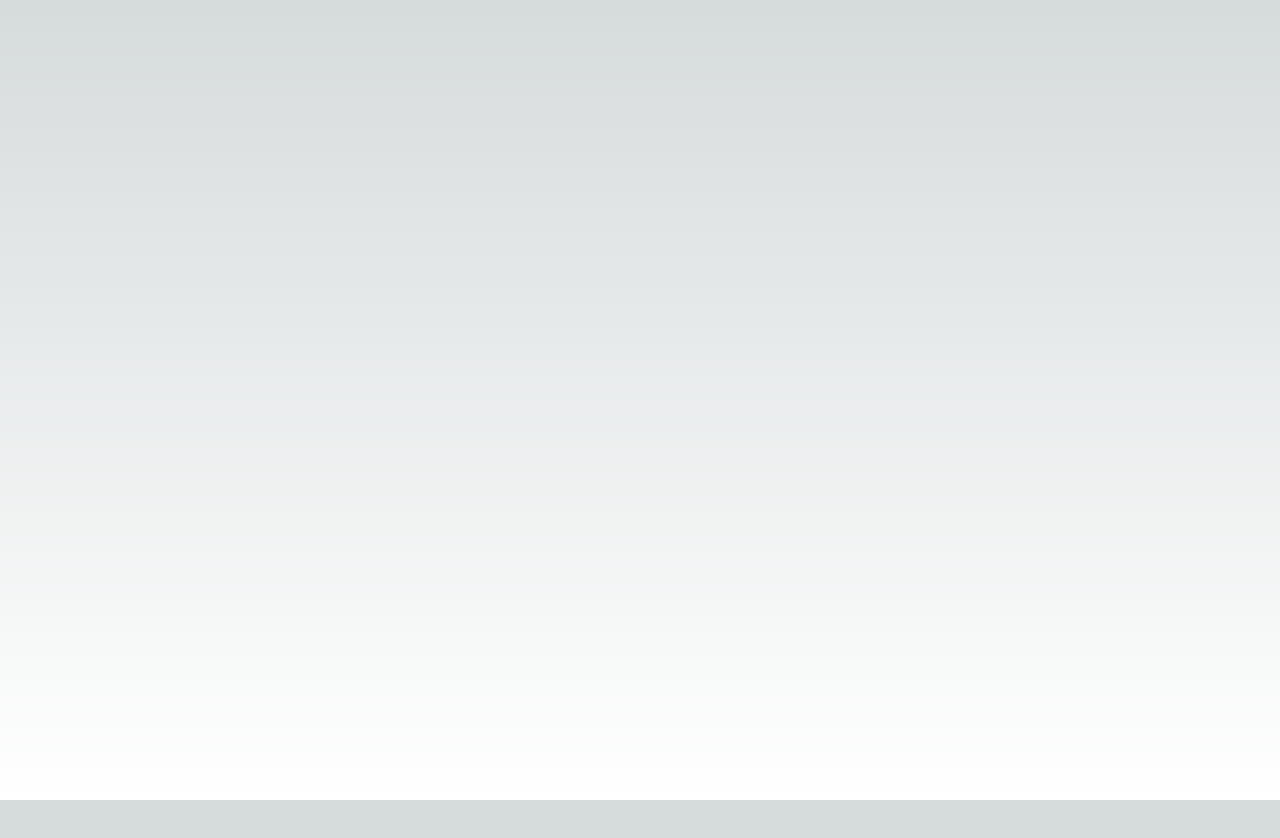
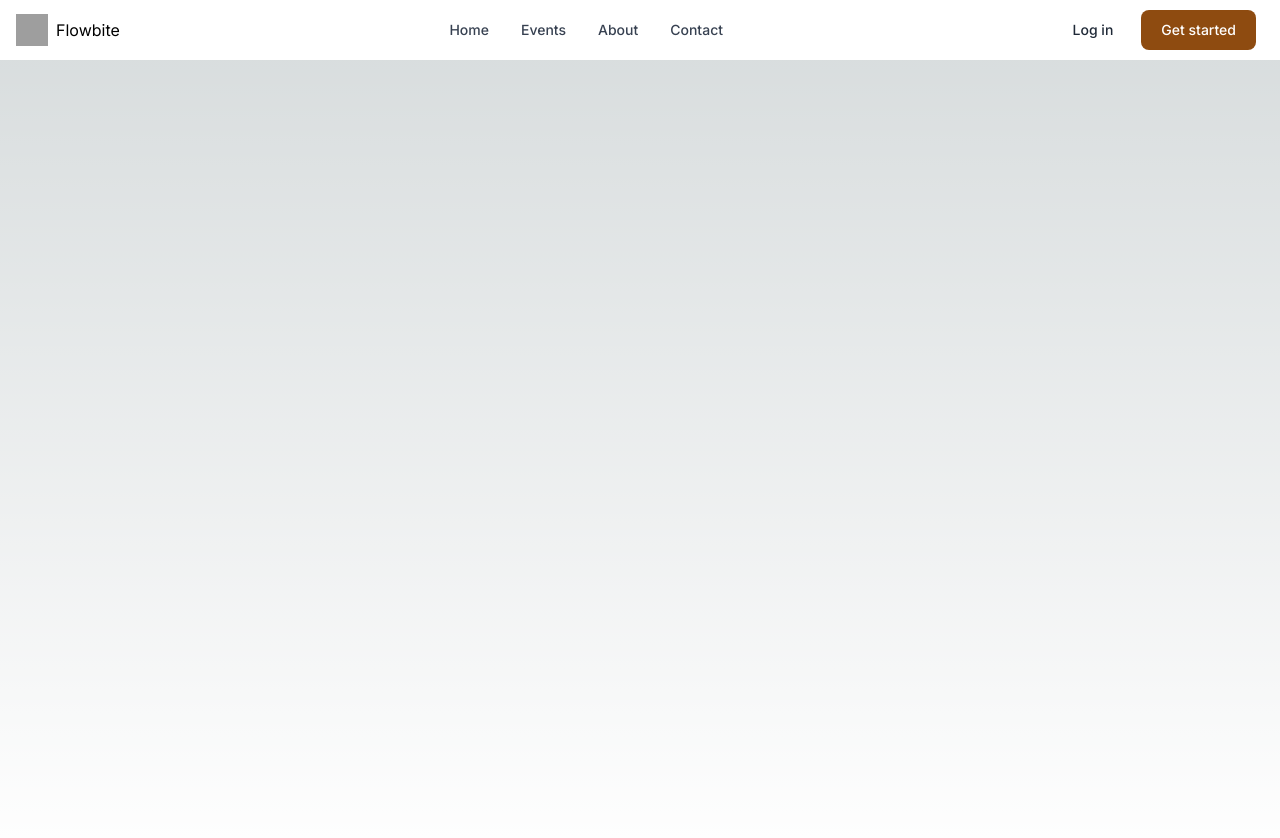
Before and after one commit to Tonyeseh/Events-Application, a Next.js app in the folder next_implementation/: page / in a window 1280 px wide. Shown: the top 838 px of the page. Before the commit the page ends 800 px from the top, so only its background shows below. Built offline with nearby package versions, Linux system fonts and the light colour scheme; grey boxes are pictures that could not be loaded.

Commit message:
complete header for site design

```diff
--- a/next_implementation/package.json
+++ b/next_implementation/package.json
@@ -13,6 +13,7 @@
     "bcrypt": "^5.1.1",
     "clsx": "^2.0.0",
     "flowbite": "^2.3.0",
+    "flowbite-react": "^0.9.0",
     "next": "^14.0.2",
     "react": "18.2.0",
     "react-dom": "18.2.0",
--- a/next_implementation/src/app/layout.tsx
+++ b/next_implementation/src/app/layout.tsx
@@ -1,6 +1,7 @@
 import type { Metadata } from "next";
 import { Inter } from "next/font/google";
 import "./globals.css";
+import Header from "./ui/header";
 
 const inter = Inter({ subsets: ["latin"] });
 
@@ -16,7 +17,10 @@ export default function RootLayout({
 }>) {
   return (
     <html lang="en">
-      <body className={inter.className}>{children}</body>
+      <body className={inter.className}>
+        <Header />
+        {children}
+      </body>
     </html>
   );
 }
--- a/next_implementation/src/app/lib/definitions.ts
+++ b/next_implementation/src/app/lib/definitions.ts
@@ -0,0 +1 @@
+type link = { name: string; url: string };
--- /dev/null
+++ b/next_implementation/src/app/ui/header.tsx
@@ -0,0 +1,32 @@
+import Logo from "./logo";
+import NavLink from "./nav-links";
+import {
+  Navbar,
+  NavbarBrand,
+  NavbarCollapse,
+  NavbarToggle,
+} from "flowbite-react";
+
+export default function Header() {
+  return (
+    <Navbar>
+      <Logo />
+      <div className="flex items-center md:order-2">
+        <a
+          href="#"
+          className="text-gray-800 dark:text-white hover:bg-gray-50 focus:ring-4 focus:ring-gray-300 font-medium rounded-lg text-sm px-4 lg:px-5 py-2 lg:py-2.5 mr-2 dark:hover:bg-gray-700 focus:outline-none dark:focus:ring-gray-800"
+        >
+          Log in
+        </a>
+        <a
+          href="#"
+          className="text-white bg-yellow-700 hover:bg-yellow-800 focus:ring-4 focus:ring-yellow-300 font-medium rounded-lg text-sm px-4 lg:px-5 py-2 lg:py-2.5 mr-2 dark:bg-yellow-600 dark:hover:bg-yellow-700 focus:outline-none dark:focus:ring-yellow-800"
+        >
+          Get started
+        </a>
+        <NavbarToggle />
+      </div>
+      <NavLink />
+    </Navbar>
+  );
+}
--- a/next_implementation/src/app/ui/logo.tsx
+++ b/next_implementation/src/app/ui/logo.tsx
@@ -1,10 +1,11 @@
+import { NavbarBrand } from "flowbite-react";
 import Image from "next/image";
 
 export default function Logo() {
   return (
-    <a
+    <NavbarBrand
       href="#"
-      className="inline-flex items-center mb-4 text-xl font-semibold text-gray-900 dark:text-white"
+      // className="inline-flex items-center mb-4 text-xl font-semibold text-gray-900 dark:text-white"
     >
       <Image
         className="w-8 h-8 mr-2"
@@ -14,6 +15,6 @@ export default function Logo() {
         height={30}
       />
       Flowbite
-    </a>
+    </NavbarBrand>
   );
 }
--- /dev/null
+++ b/next_implementation/src/app/ui/nav-links.tsx
@@ -0,0 +1,23 @@
+import { NavbarCollapse, NavbarLink } from "flowbite-react";
+
+export default function NavLink() {
+  const links: link[] = [
+    { name: "Home", url: "/" },
+    { name: "Events", url: "/events" },
+    { name: "About", url: "/about" },
+    { name: "Contact", url: "/contact" },
+  ];
+  return (
+    <NavbarCollapse>
+      {links.map((link) => (
+        <NavbarLink
+          href={link.url}
+          key={link.name}
+          className="block py-2 pr-4 pl-3 text-gray-700 border-b border-gray-100 hover:bg-gray-50 lg:hover:bg-transparent lg:border-0 lg:hover:text-yellow-700 lg:p-0 dark:text-gray-400 lg:dark:hover:text-white dark:hover:bg-gray-700 dark:hover:text-white lg:dark:hover:bg-transparent dark:border-gray-700"
+        >
+          {link.name}
+        </NavbarLink>
+      ))}
+    </NavbarCollapse>
+  );
+}
--- a/next_implementation/tailwind.config.ts
+++ b/next_implementation/tailwind.config.ts
@@ -1,4 +1,5 @@
 import type { Config } from "tailwindcss";
+const flowbite = require("flowbite-react/tailwind");
 
 const config: Config = {
   content: [
@@ -6,6 +7,7 @@ const config: Config = {
     "./src/pages/**/*.{js,ts,jsx,tsx,mdx}",
     "./src/components/**/*.{js,ts,jsx,tsx,mdx}",
     "./src/app/**/*.{js,ts,jsx,tsx,mdx}",
+    flowbite.content(),
   ],
   theme: {
     extend: {
@@ -17,6 +19,6 @@ const config: Config = {
     },
   },
   darkMode: "media",
-  plugins: [require("flowbite/plugin")],
+  plugins: [require("flowbite/plugin"), flowbite.plugin()],
 };
 export default config;
```
Also changed, not shown: 1 other file (tests, documents, lock files or other folders).
